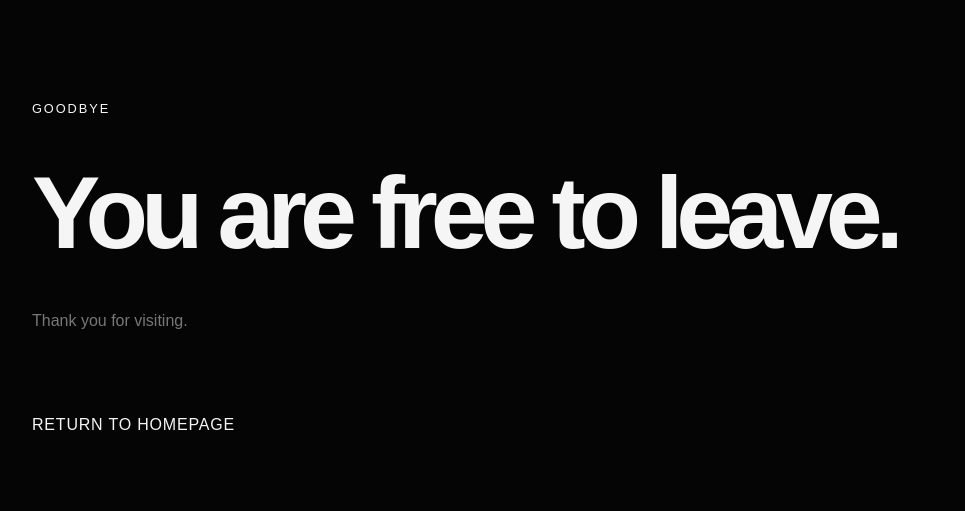
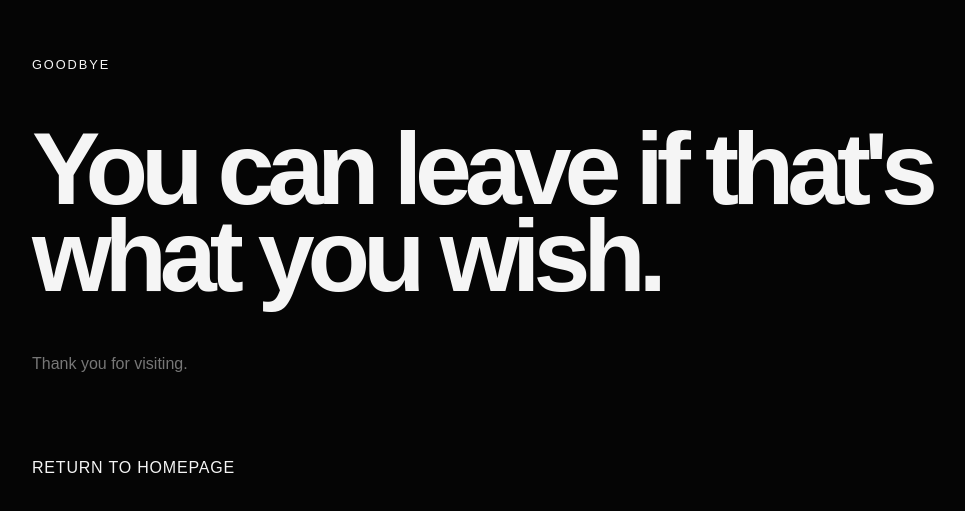
Before and after one commit to elitebacon7-tech/project-2-hypertext-narrative, a plain HTML site: page exit.html in a window 1280 px wide. Shown: the part 139-650 px from the top of the page, without its empty margins (96-1061 px from the left). Drawn offline with Linux system fonts and the light colour scheme.

Commit message:
Update exit.html

```diff
--- a/exit.html
+++ b/exit.html
@@ -14,7 +14,7 @@
 
         <p class="small-text">GOODBYE</p>
 
-        <h1>You are free to leave.</h1>
+        <h1>You can leave if that's what you wish.</h1>
 
         <p>
             Thank you for visiting.
```
